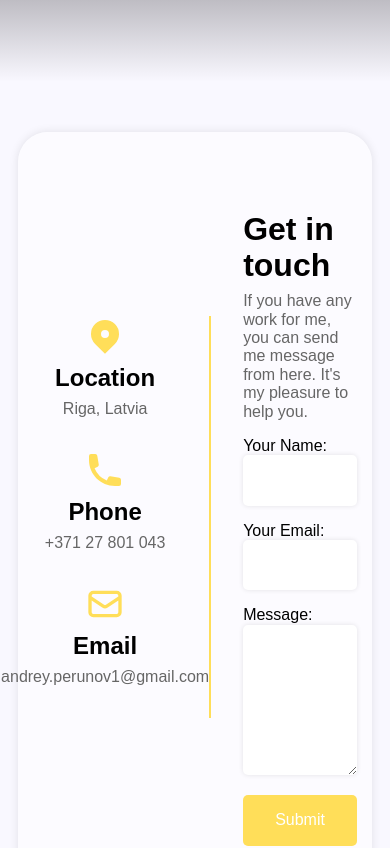
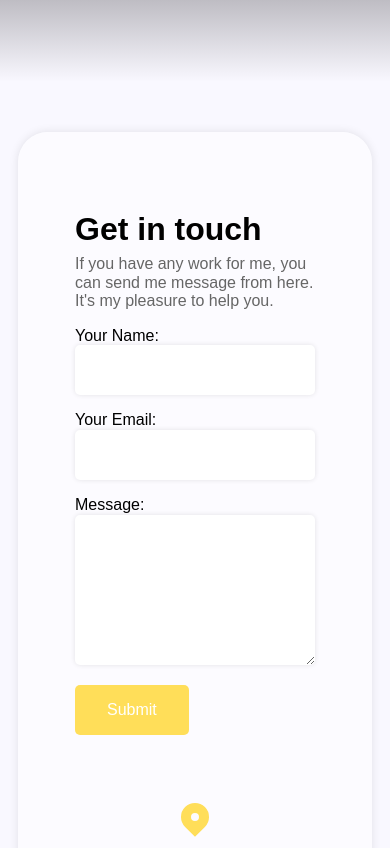
Before and after one commit to AndreyPerunov/PortfolioWebsite, a Next.js app: page / in a window 390 px wide. Shown: the part 5160-6008 px from the top of the page. Built offline with nearby package versions, Linux system fonts and the light colour scheme; a web font is replaced by a local one.

Commit message:
Made responsive

```diff
--- a/app/components/Contact.tsx
+++ b/app/components/Contact.tsx
@@ -23,7 +23,9 @@ const Contact = () => {
           <CopyText content="andrey.perunov1@gmail.com" />
         </div>
       </div>
-      <ContactForm />
+      <div className={styles.contact__form}>
+        <ContactForm />
+      </div>
     </div>
   )
 }
--- a/app/components/modules/Contact.module.scss
+++ b/app/components/modules/Contact.module.scss
@@ -1,4 +1,5 @@
 @import "variables";
+@import "mixins";
 
 .contact {
   background-color: #ffffff80;
@@ -7,26 +8,42 @@
   margin: 50px 0;
   box-shadow: 0px 0px 10px rgba(0, 0, 0, 0.1);
   display: flex;
-  flex-direction: row;
+  flex-direction: column-reverse;
   align-items: center;
   justify-content: center;
+
+  @include breakpoint(medium) {
+    flex-direction: row;
+  }
+
   &__info {
-    flex: 2;
-    border-right: 2px solid $base-color;
+    flex: 1;
+    border: none;
+    padding: 1em;
 
-    &__icon {
-      font-size: 2.5rem;
-      color: $base-color;
-      margin-bottom: 0.5rem;
+    display: flex;
+    align-items: center;
+    justify-content: space-between;
+    flex-direction: row;
+    flex-wrap: wrap;
+
+    @include breakpoint(medium) {
+      width: 100%;
+      flex-direction: column;
+      border-right: 2px solid $base-color;
     }
 
     div {
-      display: flex;
-      flex-direction: column;
-      align-items: center;
-      justify-content: center;
+      flex: 1;
       margin-bottom: 1rem;
-
+      text-align: center;
+      padding: 1rem;
+      min-width: 220px;
+      .contact__info__icon {
+        font-size: 2.5rem;
+        color: $base-color;
+        margin-bottom: 0.5rem;
+      }
       h2 {
         font-size: 1.5rem;
         margin-top: 0;
@@ -39,4 +56,14 @@
       }
     }
   }
+
+  &__form {
+    flex: 1;
+    @include breakpoint(medium) {
+      flex: 4;
+    }
+    @include breakpoint(large) {
+      flex: 2;
+    }
+  }
 }
```
